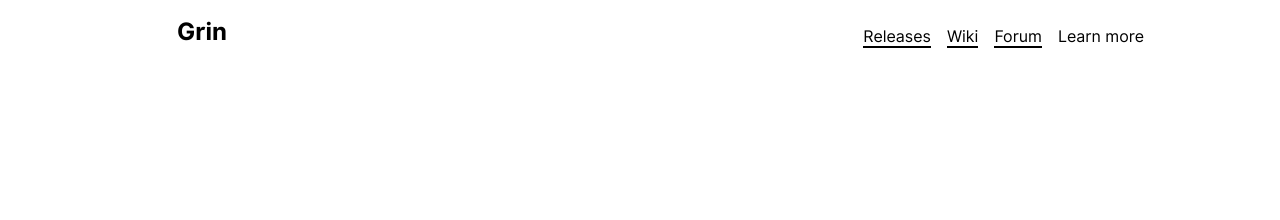
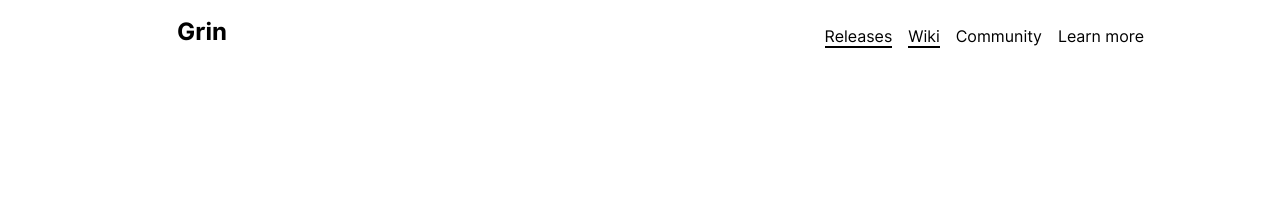
Before and after one commit to mimblewimble/site, a Jekyll site: the page built from index.html, in a window 1280 px wide. Shown: the top 220 px of the page. Built offline with Jekyll 4.4.1, drawn with Linux system fonts in a browser that asks for light colours; nearby versions of some CDN libraries.

Commit message:
Add dropdown to navigation.html

```diff
--- a/_includes/navigation.html
+++ b/_includes/navigation.html
@@ -10,7 +10,15 @@
       <a href="https://github.com/mimblewimble/docs/wiki">Wiki</a>
     </li>
     <li>
-      <a href="https://www.grin-forum.org/">Forum</a>
+      <span class="dropdown" href="https://www.grin-forum.org/">
+        Community
+        <nav>
+          <a href="#">News</a>
+          <a href="#">Forum</a>
+          <a href="#">Gitter</a>
+          <a href="#">Discord</a>
+        </nav>
+      </span>
     </li>
     <li>Learn more</li>
     <!-- <li><a href="/dev">Documentation</a></li> -->
--- a/_sass/navigation.scss
+++ b/_sass/navigation.scss
@@ -99,6 +99,42 @@
   opacity: 1;
   top: 0;
 }
+.dropdown {
+  display: block;
+  position: relative;
+  &:hover > nav {
+    display: block;
+  }
+}
+.dropdown nav {
+  display: none;
+  position: absolute;
+  top: $small;
+  right: 0;
+  margin-top: $small;
+  border-radius: 4px;
+  border: 1px solid #f2f2f2;
+  padding: $tiny $small $tiny $small;
+  box-shadow: 0 10px 45px -12px rgba(93, 90, 50, 0.25), 0 18px 36px -18px rgba(0, 0, 0, 0.3);
+  transition: all .15s ease;
+  min-width: 100px;
+  &::after {
+    content: "";
+    border-color: transparent;
+    border-width: .5rem;
+    top: -$small;
+    margin: 0;
+    left: 0;
+    right: 0;
+    position: absolute;
+    border-width: 12px;
+    border-style: solid;
+  }
+}
+.dropdown nav a {
+  display: block;
+  border-bottom: 0;
+}
 
 @media (max-width: 768px) {
   .nav-root {
```
